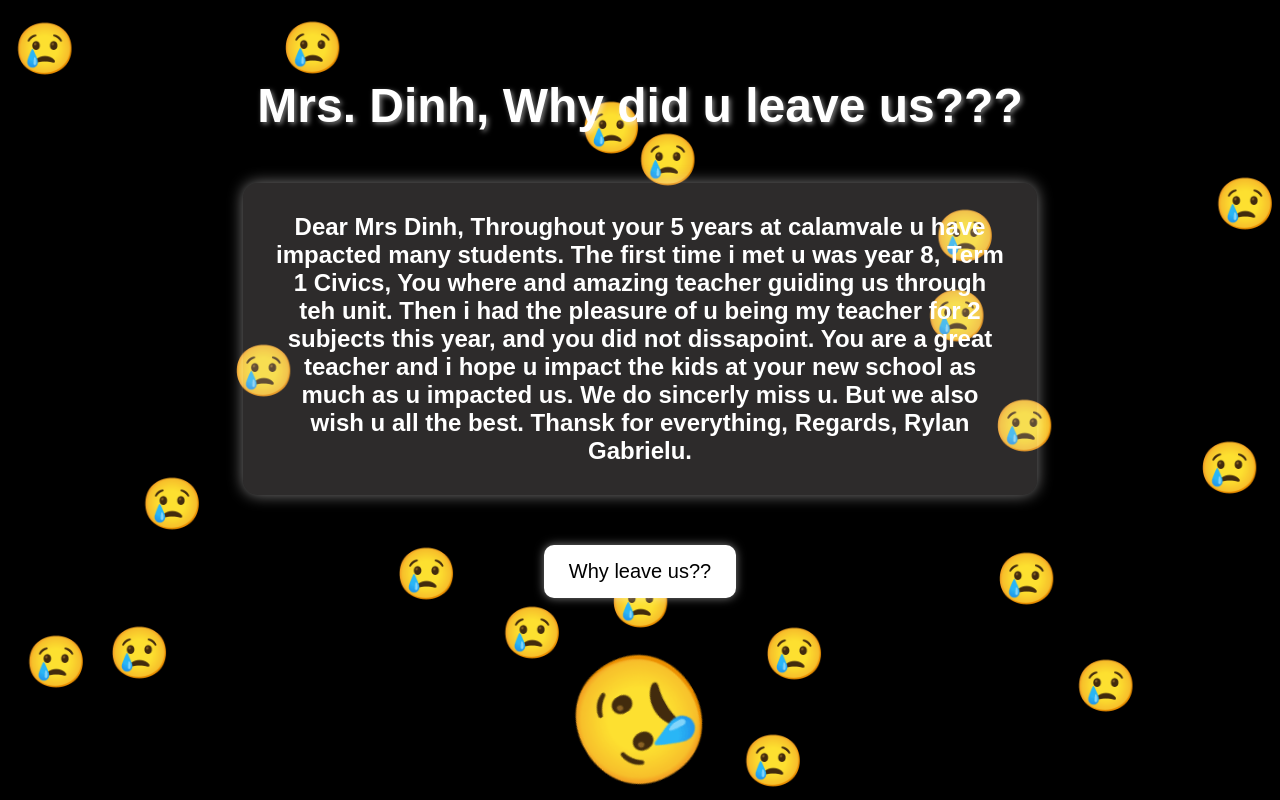
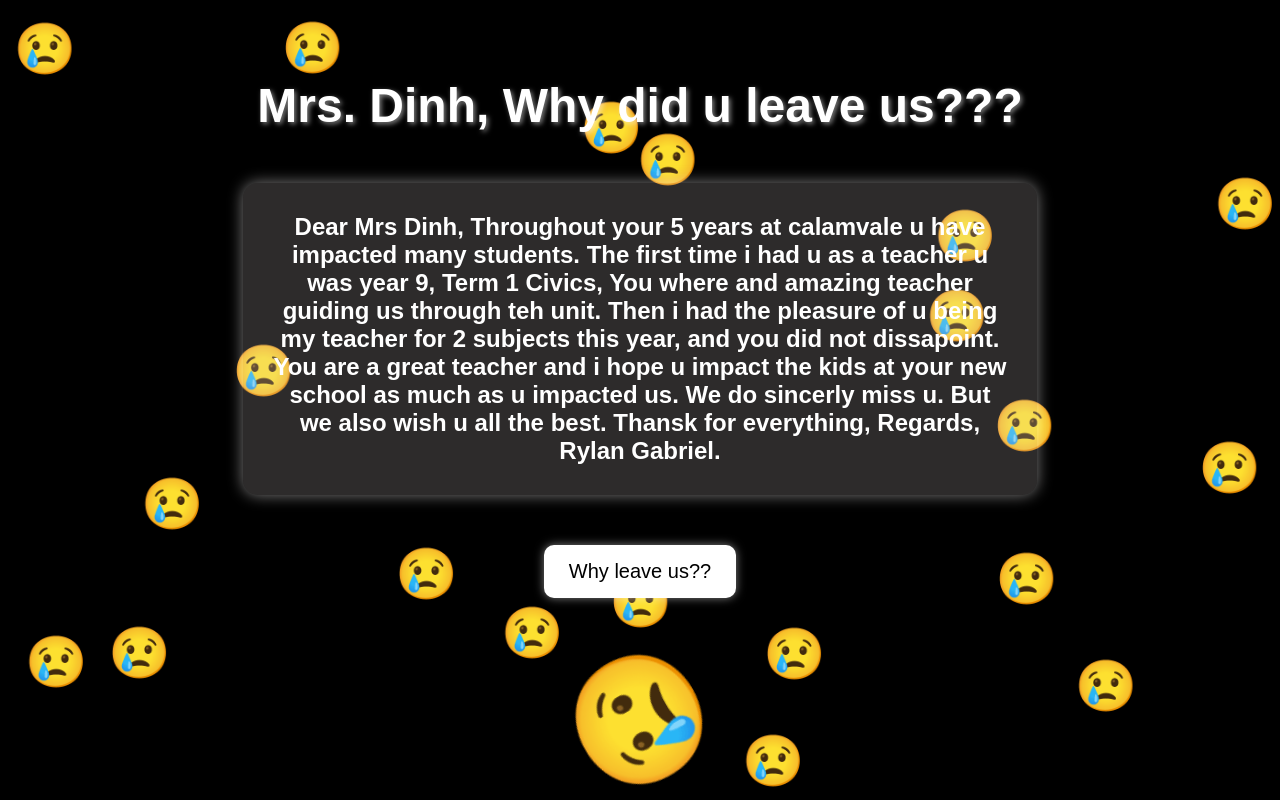
Before and after one commit to bleulegs/dinh, a plain HTML site: page docs/index.html in a window 1280 px wide. Shown: the top 800 px of the page. Drawn offline with Linux system fonts and the light colour scheme.

Commit message:
Update index.html

```diff
--- a/docs/index.html
+++ b/docs/index.html
@@ -75,7 +75,7 @@
     </audio>
     <div class="emoji-bg"></div>
     <h1>Mrs. Dinh, Why did u leave us???</h1>
-    <div class="message-box">Dear Mrs Dinh, Throughout your 5 years at calamvale u have impacted many students. The first time i met u was year 8, Term 1 Civics, You where and amazing teacher guiding us through teh unit. Then i had the pleasure of u being my teacher for 2 subjects this year, and you did not dissapoint. You are a great teacher and i hope u impact the kids at your new school as much as u impacted us. We do sincerly miss u. But we also wish u all the best. Thansk for everything, Regards, Rylan Gabrielu.</div>
+    <div class="message-box">Dear Mrs Dinh, Throughout your 5 years at calamvale u have impacted many students. The first time i had u as a teacher u was year 9, Term 1 Civics, You where and amazing teacher guiding us through teh unit. Then i had the pleasure of u being my teacher for 2 subjects this year, and you did not dissapoint. You are a great teacher and i hope u impact the kids at your new school as much as u impacted us. We do sincerly miss u. But we also wish u all the best. Thansk for everything, Regards, Rylan Gabriel.</div>
     <button class="sound-button" onclick="playRandomSound()">Why leave us??</button>
     <div class="spinning-emoji">😢</div>
     <div class="spinning-emoji">😭</div>
```
